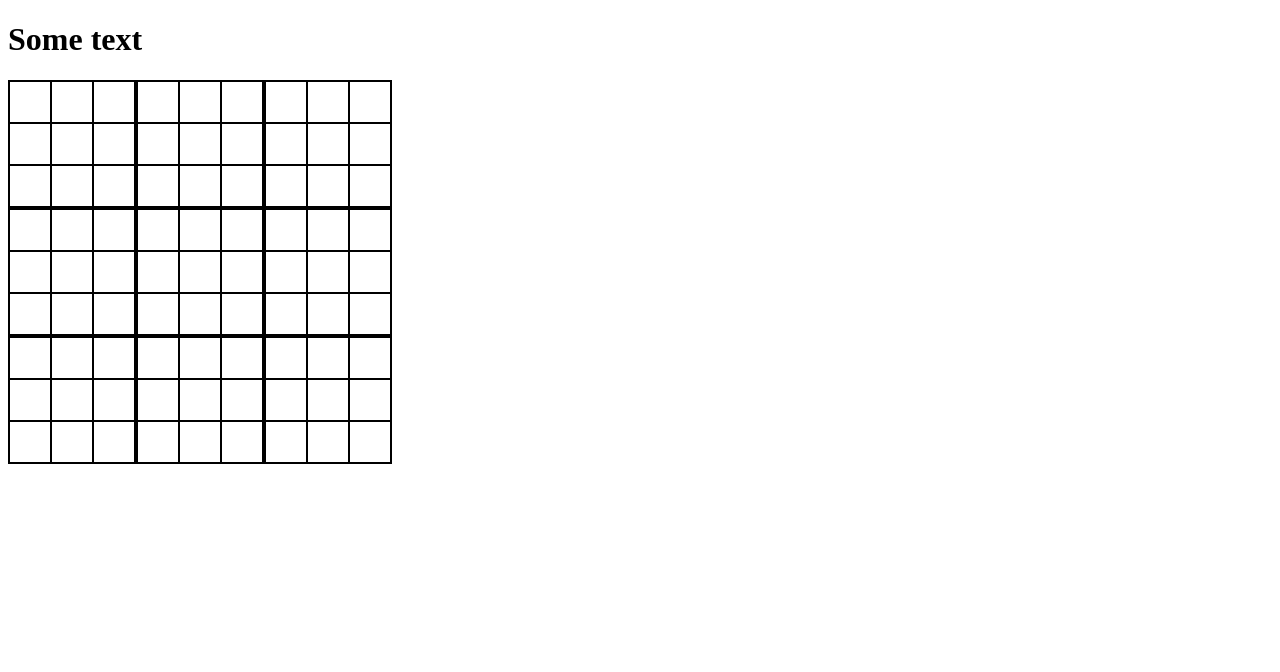
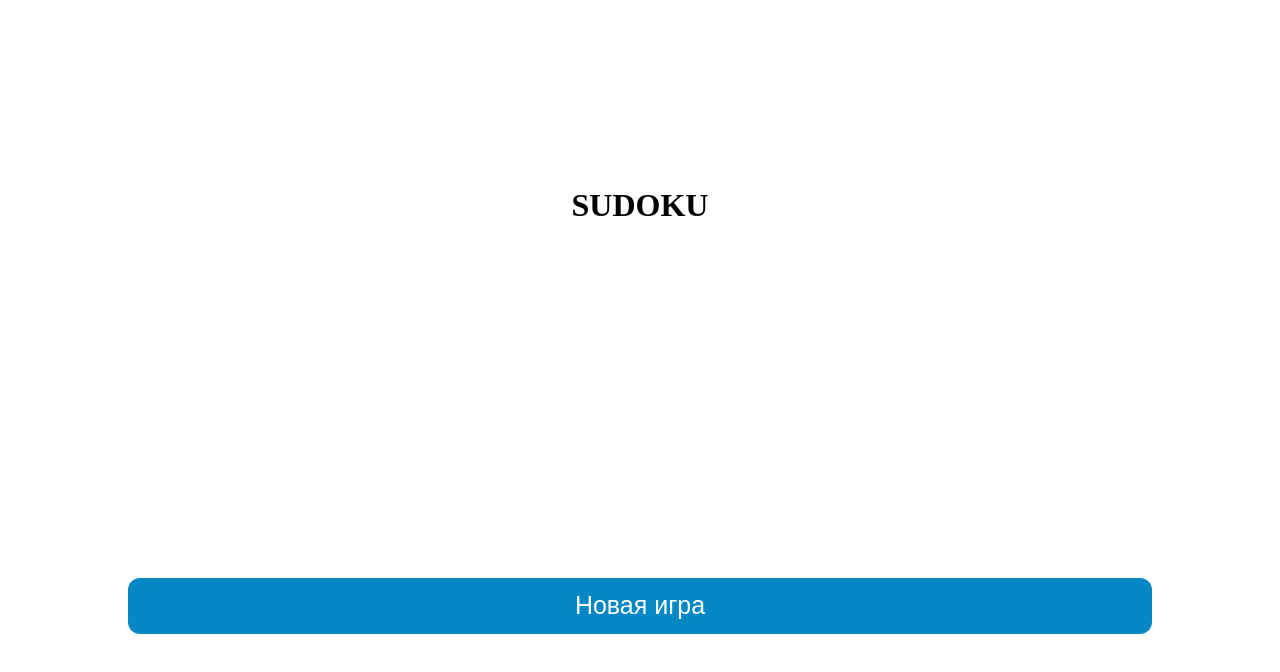
Before and after one commit to gitBerezaHub/sudoku, a Vue app: page / in a window 1280 px wide. Shown: the top 672 px of the page. Built offline with nearby package versions, Linux system fonts and the light colour scheme.

Commit message:
add enter game view and some styles

```diff
--- a/src/App.vue
+++ b/src/App.vue
@@ -1,9 +1,10 @@
+<script setup lang="ts"></script>
 <template>
-  <h1>Some text</h1>
-  <game-view />
+  <router-view />
 </template>
 
-<style lang="scss"></style>
-<script setup lang="ts">
-import GameView from "@/views/GameView.vue";
-</script>
+<style lang="scss">
+body {
+  margin: 0;
+}
+</style>
--- a/src/router/index.ts
+++ b/src/router/index.ts
@@ -1,12 +1,17 @@
+import GameView from "@/views/GameView.vue";
 import { createRouter, createWebHistory, RouteRecordRaw } from "vue-router";
+import EnterGameView from "../views/EnterGameView.vue";
 
 const routes: Array<RouteRecordRaw> = [
   {
     path: "/",
     name: "home",
-    component: () => {
-      import("../views/GameView.vue");
-    },
+    component: EnterGameView,
+  },
+  {
+    path: "/game",
+    name: "game",
+    component: GameView,
   },
 ];
 
--- /dev/null
+++ b/src/styles/reset.css
@@ -0,0 +1,43 @@
+html, body, div, span, applet, object, iframe,
+h1, h2, h3, h4, h5, h6, p, blockquote, pre,
+a, abbr, acronym, address, big, cite, code,
+del, dfn, em, img, ins, kbd, q, s, samp,
+small, strike, strong, sub, sup, tt, var,
+b, u, i, center,
+dl, dt, dd, ol, ul, li,
+fieldset, form, label, legend,
+table, caption, tbody, tfoot, thead, tr, th, td,
+article, aside, canvas, details, embed,
+figure, figcaption, footer, header, hgroup,
+menu, nav, output, ruby, section, summary,
+time, mark, audio, video {
+    margin: 0;
+    padding: 0;
+    border: 0;
+    font-size: 100%;
+    font: inherit;
+    vertical-align: baseline;
+}
+/* HTML5 display-role reset for older browsers */
+article, aside, details, figcaption, figure,
+footer, header, hgroup, menu, nav, section {
+    display: block;
+}
+body {
+    line-height: 1;
+}
+ol, ul {
+    list-style: none;
+}
+blockquote, q {
+    quotes: none;
+}
+blockquote:before, blockquote:after,
+q:before, q:after {
+    content: '';
+    content: none;
+}
+table {
+    border-collapse: collapse;
+    border-spacing: 0;
+}
--- /dev/null
+++ b/src/views/EnterGameView.vue
@@ -0,0 +1,78 @@
+<script setup lang="ts">
+import { ref } from "vue";
+import router from "@/router";
+
+const openModal = ref(false);
+</script>
+
+<template>
+  <main
+    :style="openModal && { backgroundColor: 'rgba(0, 0, 0, 0.65)' }"
+    @click.self="openModal = false"
+  >
+    <h1>SUDOKU</h1>
+    <button class="new-game-btn" @click="openModal = true">Новая игра</button>
+  </main>
+  <div v-if="openModal" class="mode-modal">
+    <button class="mode-button" @click="router.push('/game')">быстрое</button>
+    <button class="mode-button" @click="router.push('/game')">легкий</button>
+    <button class="mode-button" @click="router.push('/game')">средний</button>
+    <button class="mode-button" @click="router.push('/game')">сложный</button>
+    <button class="mode-button" @click="router.push('/game')">
+      гигантский
+    </button>
+  </div>
+</template>
+
+<style scoped lang="scss">
+main {
+  flex-direction: column;
+  width: 100vw;
+  height: 100vh;
+  display: flex;
+  justify-content: space-around;
+  align-items: center;
+}
+
+.new-game-btn {
+  background-color: #0388c5;
+  color: #fff;
+  width: 80vw;
+  height: 7vh;
+  border-radius: 12px;
+  border: none;
+  font-size: 25px;
+}
+
+.mode-modal {
+  top: 0;
+  right: 0;
+  bottom: 0;
+  left: 0;
+  margin: auto auto 0;
+  background-color: #d4d3d3;
+  position: absolute;
+  display: flex;
+  flex-direction: column;
+  align-items: center;
+  justify-content: center;
+  width: 100vw;
+  height: 55vh;
+}
+
+.mode-button {
+  width: 85%;
+  height: 8vh;
+  margin: 5px auto;
+  background-color: #f1f1f1;
+  border: none;
+  border-radius: 12px;
+  font-size: 30px;
+  text-align: left;
+  padding: 0 20px;
+
+  &:hover {
+    background-color: #e5e4e4;
+  }
+}
+</style>
```
